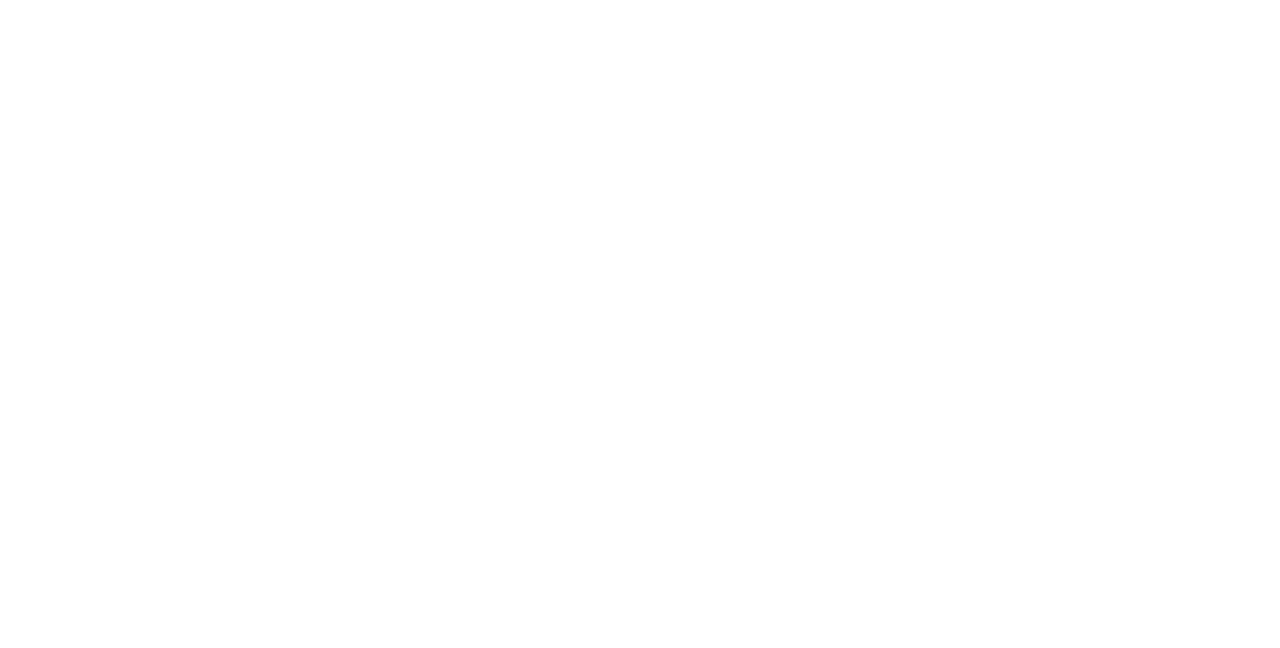
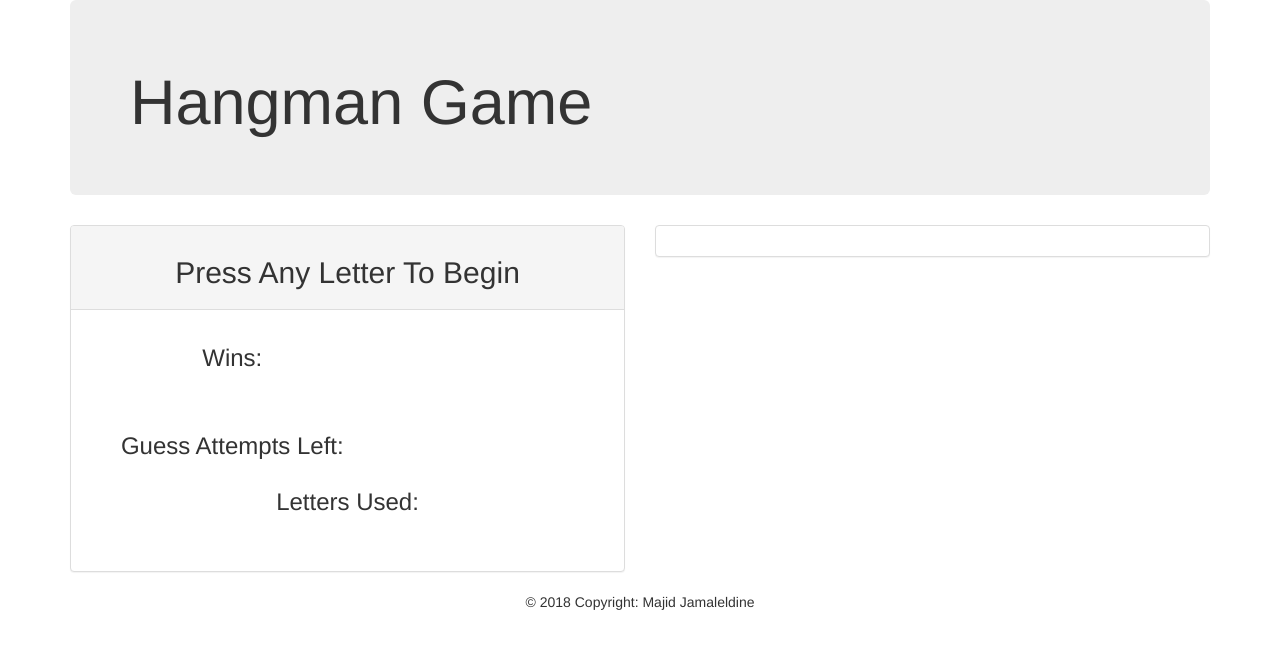
Before and after one commit to MajidJ/Composer-Guessing-Game, a plain HTML site: page index.html in a window 1280 px wide. Drawn offline with nearby package versions, Linux system fonts and the light colour scheme.

Commit message:
created bootstrap scaffold

```diff
--- a/index.html
+++ b/index.html
@@ -11,6 +11,61 @@
     <link rel="stylesheet" href="assets/css/style.css">
 </head>
 <body>
-
+    <div class="wrapper">
+        <header>
+            <div class="container">
+                <div class="jumbotron">
+                    <h1>Hangman Game</h1>
+                </div>
+            </div>
+        </header>
+        <main>
+            <div class="container">
+                <div class="row">
+                    <div class="col-md-6">
+                        <div class="panel panel-default">
+                            <div class="panel-heading">
+                                <h2 class="text-center">Press Any Letter To Begin</h2>
+                            </div>
+                            <div class="panel-body">
+                                <div class="row">
+                                    <h3 class="col-md-7 text-center">Wins:</h3>
+                                    <h3 class="col-md-5 text-center total-wins"></h3>
+                                </div>
+                                <div class="row">
+                                    <h1 class="col-md-12 text-center working-word "></h1>
+                                </div>
+                                <div class="row">
+                                    <h3 class="col-md-7 text-center">Guess Attempts Left:</h3>
+                                    <h3 class="col-md-5 text-center guesses-left"></h3>
+                                </div>
+                                <div class="row">
+                                    <h3 class="col-md-12 text-center">Letters Used:</h3>
+                                </div>
+                                <div class="row">
+                                    <h3 class="col-md-12 text-center letters-used"></h3>
+                                </div>
+                            </div>
+                        </div>
+                    </div>
+                    <div class="col-md-6">
+                        <div class="panel panel-default">
+                            <div class="panel-body"></div>
+                        </div>
+                    </div>
+                </div>
+            </div>
+        </main>
+    </div>
+    <footer class="page-footer font-small pt-4 mt-4">
+        <div class="footer-copyright py-3 text-center">
+            <div class="container-fluid">
+                © 2018 Copyright: Majid Jamaleldine
+            </div>
+        </div>
+    </footer>
+    <!-- scripts -->
+    <script src="https://ajax.googleapis.com/ajax/libs/jquery/3.1.0/jquery.min.js"></script>
+    <script src="assets/javascript/game.js"></script>
 </body>
 </html>
```
